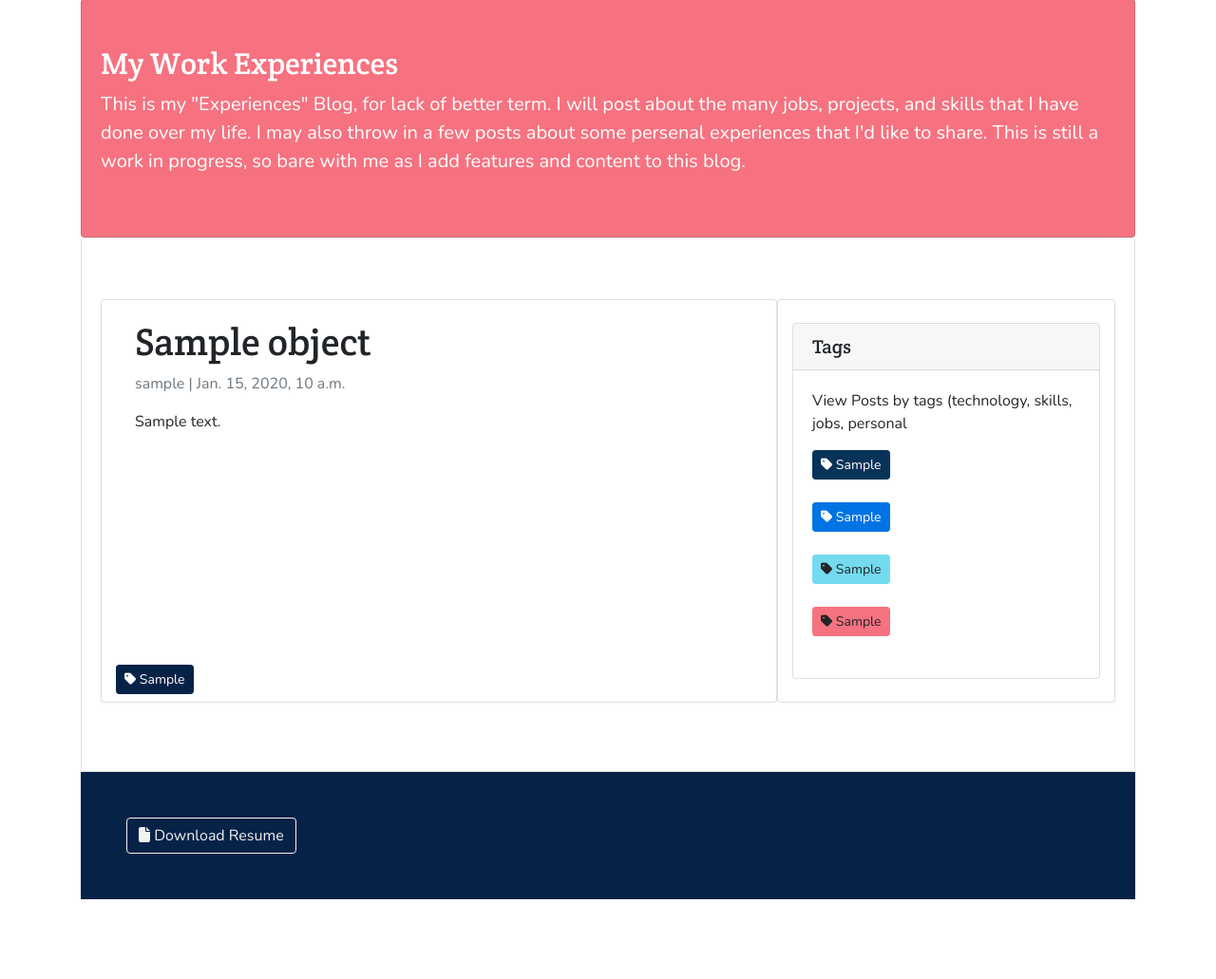
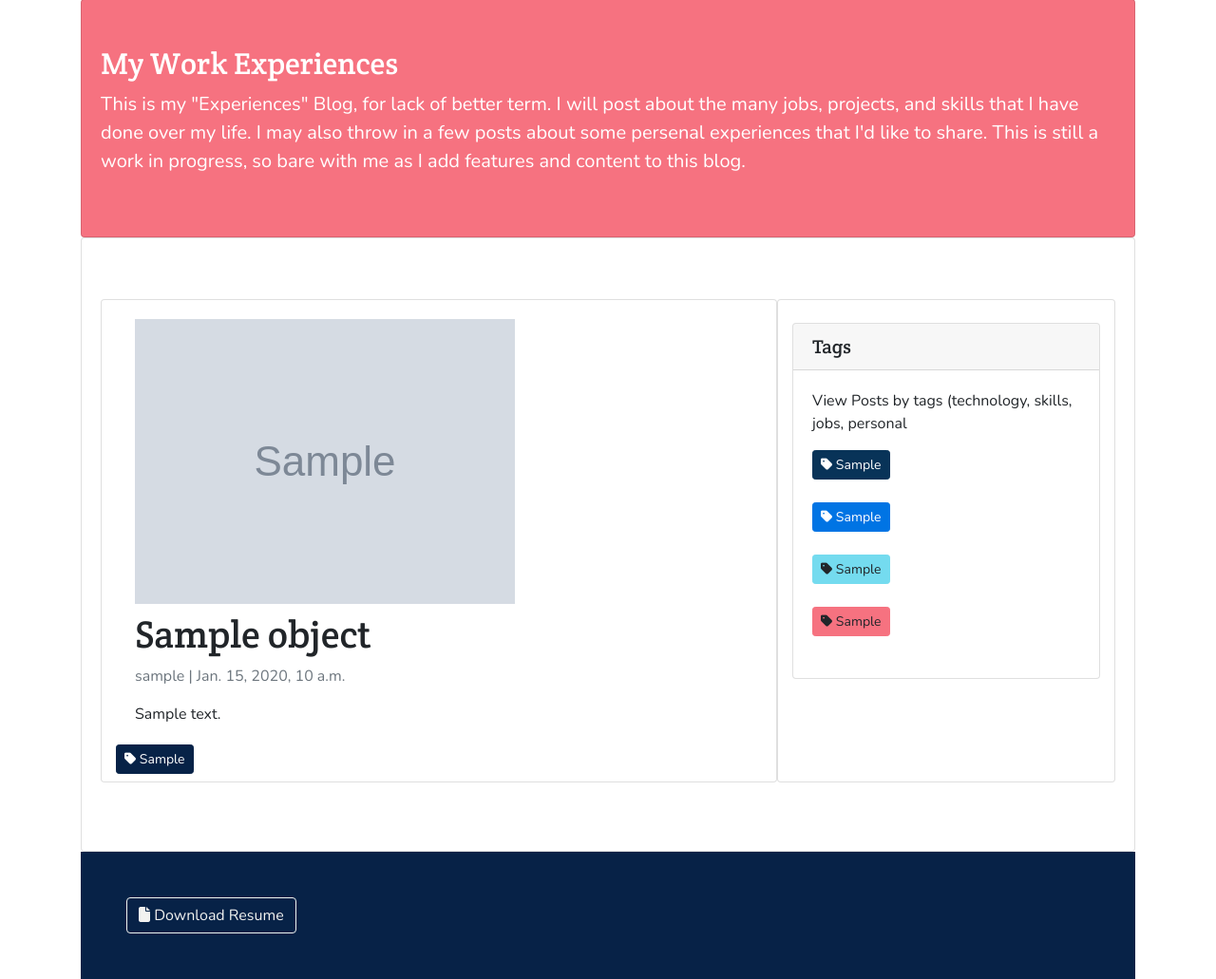
Before and after one commit to timpandrews/vresume, a Django app: template templates/xp/xp_detail.html in a window 1280 px wide. Shown: the part 396-1427 px from the top of the page at 95% size. Before the commit the page ends 1343 px from the top, so only its background shows below. Run offline with Django 4.2, Linux system fonts and the light colour scheme; tables that the repository leaves empty hold one stand-in row (values such as "Sample post"); the template is opened without the code that fills it: values that come from a table or form of the project are taken from there, most other values are stand-ins (such as "Sample title", 1, 10 or a date in 2020); grey boxes marked "Sample" are stand-in pictures; some libraries are stand-ins or nearby versions.

Commit message:
Add hero image to xp-detail page

```diff
--- a/templates/xp/xp_detail.html
+++ b/templates/xp/xp_detail.html
@@ -10,6 +10,9 @@
             <div class="row">
                 <div class="col-md-8 card mb-4 mt-3 left top">
                     <div class="card-body">
+                        {% if xp.hero_image %}
+                            <img src="{{ xp.hero_image.url }}" class="img-rounded img-fluid mb-2">
+                        {% endif %}
                         <h1>
                             {% block title %} {{ object.title }} {% endblock title %}
                         </h1>
```
